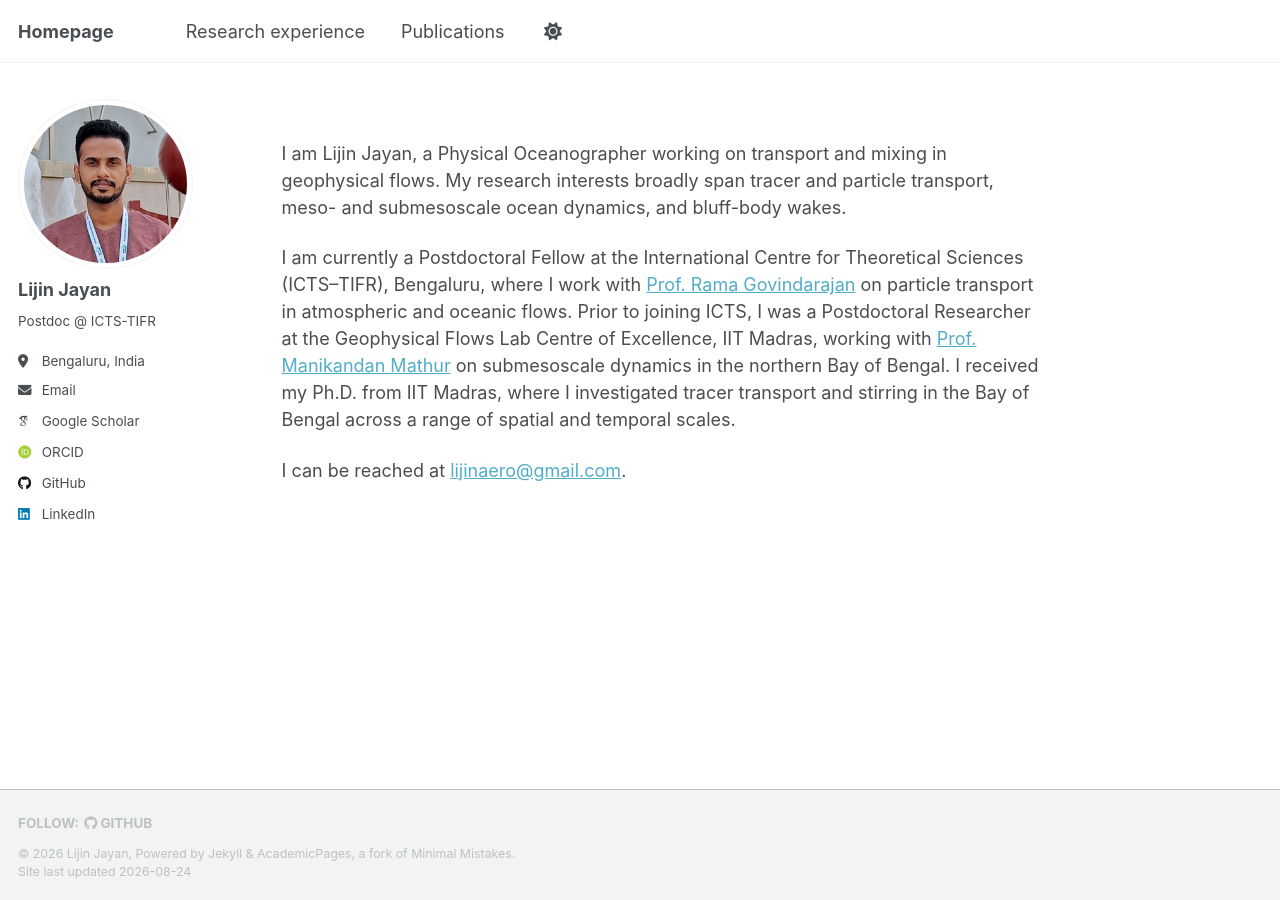
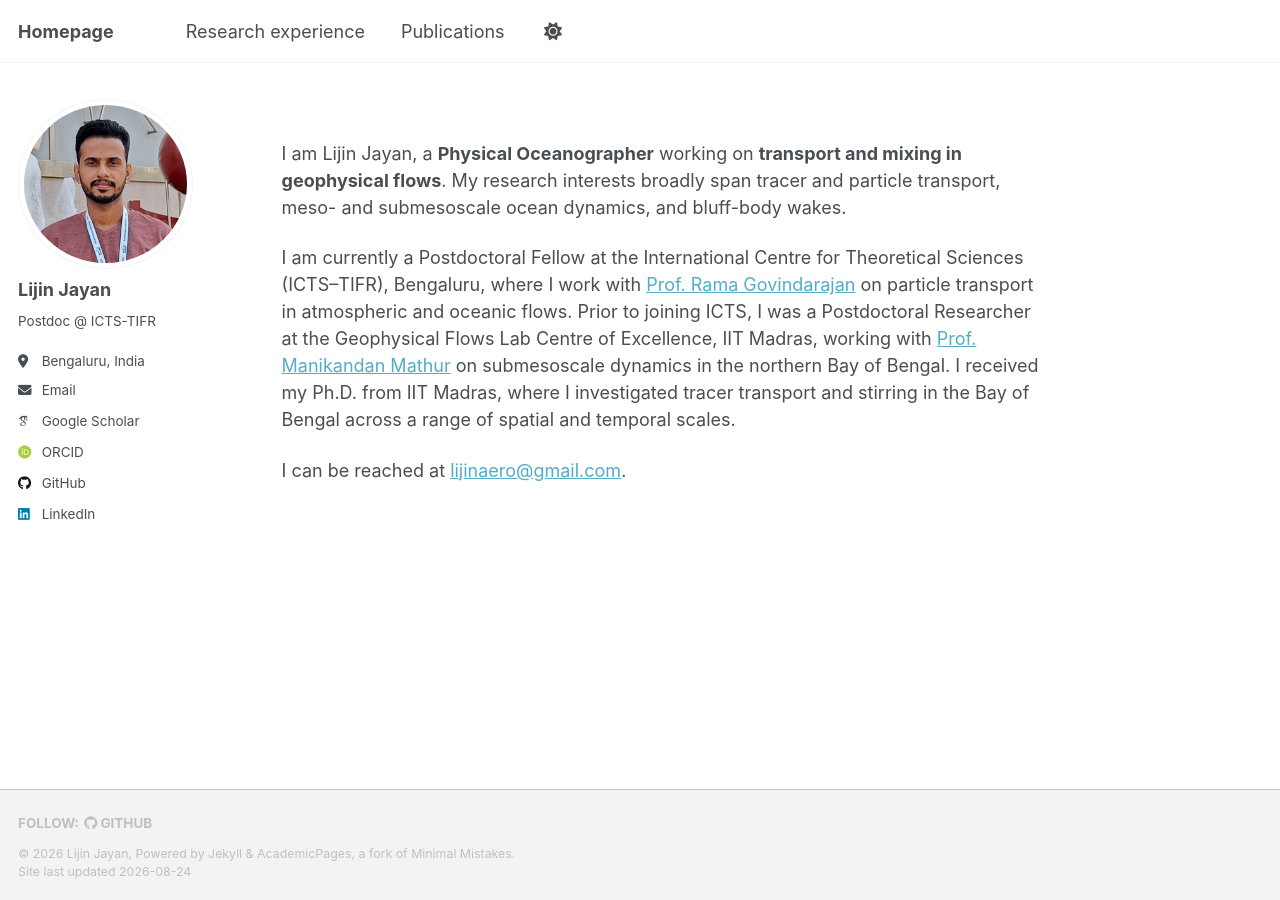
Before and after one commit to ljayan/ljayan.github.io, a Jekyll site: the page built from _pages/about.md, in a window 1280 px wide. Built offline with Jekyll 4.4.1, drawn with Linux system fonts in a browser that asks for light colours; some web fonts are replaced.

```diff
--- a/_pages/about.md
+++ b/_pages/about.md
@@ -7,7 +7,7 @@ redirect_from:
   - /about.html
 ---
 <br>
-I am Lijin Jayan, a Physical Oceanographer working on transport and mixing in geophysical flows. My research interests broadly span tracer and particle transport, meso- and submesoscale ocean dynamics, and bluff-body wakes.
+I am Lijin Jayan, a **Physical Oceanographer** working on **transport and mixing in geophysical flows**. My research interests broadly span tracer and particle transport, meso- and submesoscale ocean dynamics, and bluff-body wakes.
 
 I am currently a Postdoctoral Fellow at the International Centre for Theoretical Sciences (ICTS–TIFR), Bengaluru, where I work with [Prof. Rama Govindarajan](https://www.icts.res.in/people/rama-govindarajan) on particle transport in atmospheric and oceanic flows. Prior to joining ICTS, I was a Postdoctoral Researcher at the Geophysical Flows Lab Centre of Excellence, IIT Madras, working with [Prof. Manikandan Mathur](https://scholar.google.co.in/citations?user=QbrM7-gAAAAJ&hl=en) on submesoscale dynamics in the northern Bay of Bengal. I received my Ph.D. from IIT Madras, where I investigated tracer transport and stirring in the Bay of Bengal across a range of spatial and temporal scales.
 
```
